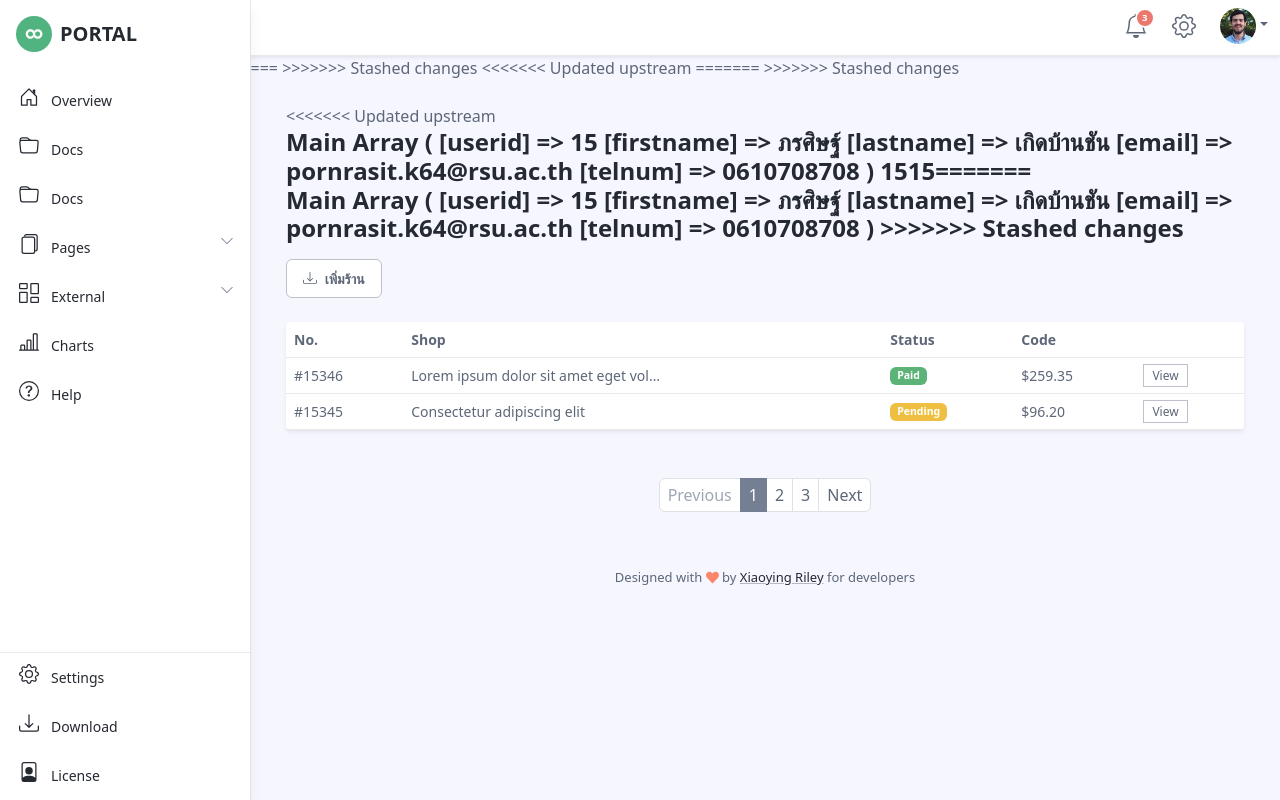
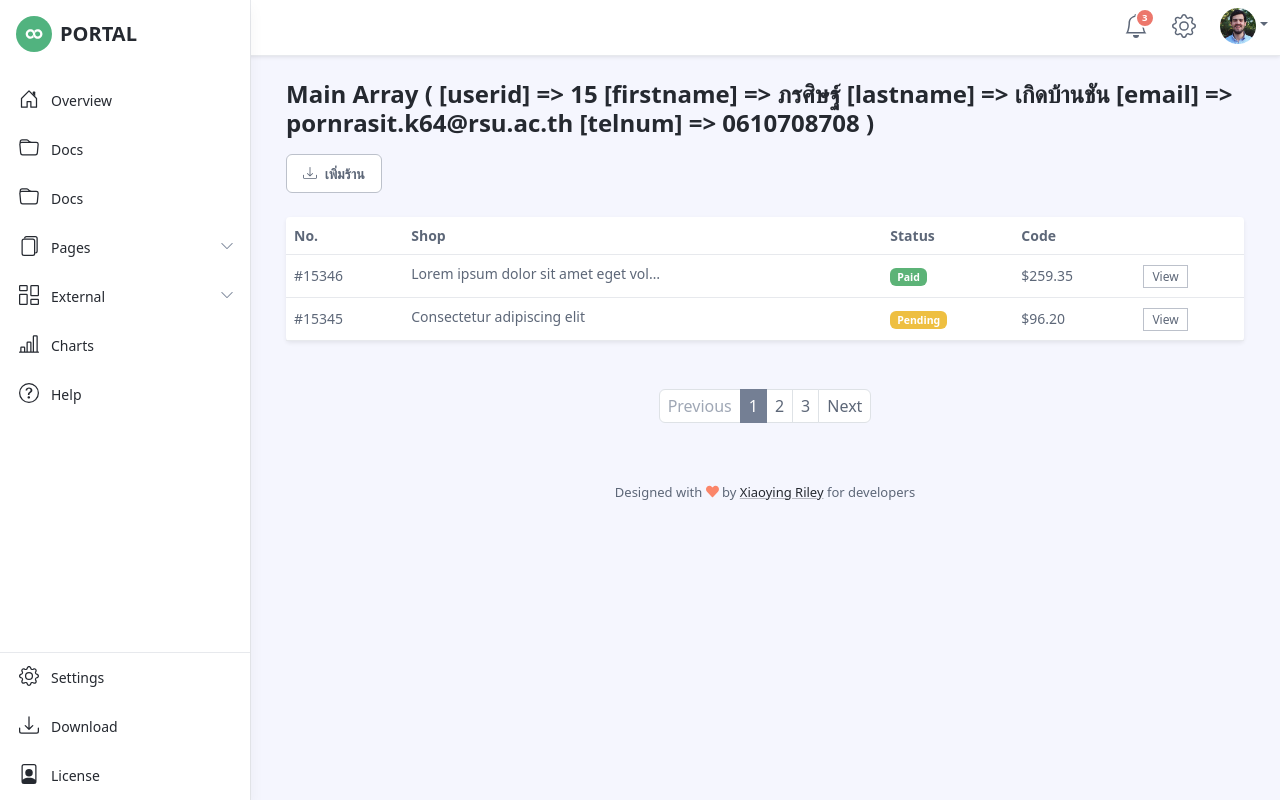
Before and after one commit to cheprad/aiqtdealer, a PHP site: page /main.php in a window 1280 px wide. Run offline with PHP 8.4, Linux system fonts and the light colour scheme; a user stored in the database is signed in; data comes from the database, SQL or seed files in the repository; data that the repository does not hold is empty; some libraries are stand-ins or nearby versions.

Commit message:
รวม code

```diff
--- a/main.php
+++ b/main.php
@@ -1,14 +1,8 @@
-<<<<<<< Updated upstream
-<?php
-	include("test2.php")
-?>
-=======
 	<?php
 		require("connect.php");
 		include("test.php");
 		require("authen.php")
 	?>
->>>>>>> Stashed changes
 <!DOCTYPE html>
 <html lang="en">
 <head>
@@ -33,19 +27,6 @@
 
 <body class="app">
     <?php include("header.php") ?>
-<<<<<<< Updated upstream
-	<?php
-		require("connect.php");
-		// include("authen.php");
-		session_start();
-		$uid = $_SESSION['userid'];
-
-
-		include("test.php");
-		// include("test2.php")
-	?>
-=======
->>>>>>> Stashed changes
 
     <div class="app-wrapper">
 
@@ -54,26 +35,11 @@
 
 			    <div class="row g-3 mb-4 align-items-center justify-content-between">
 				    <div class="col-auto">
-<<<<<<< Updated upstream
-			            <h1 class="app-page-title mb-0">Main
-							<?php
-
-								print_r($_SESSION);
-								print_r ($_SESSION['userid']);
-								print_r($uid);
-								if( empty($uid)){
-									echo "DOTA";
-
-									echo "ผ่านแต่ไม่ไป";
-								}
-							?>
-=======
 			            <h1 class="app-page-title mb-0">Main
 							<?php
 								print_r($_SESSION);
 							?>
 
->>>>>>> Stashed changes
 						</h1>
 				    </div>
 				    <div class="col-auto">
```
